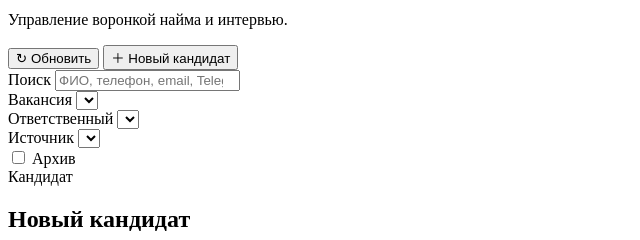
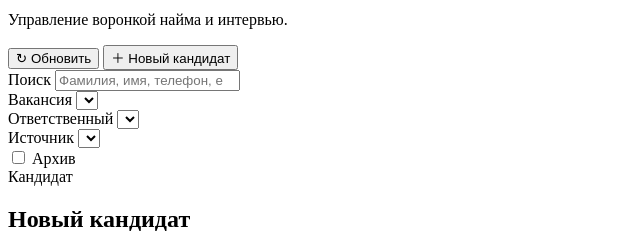
Before and after one commit to totKtoXam/recruting_ats, a website: page src/Index.html in a window 1280 px wide. Shown: the part 201-441 px from the top of the page, 0-640 px from the left. Drawn offline with Linux system fonts and the light colour scheme.

Commit message:
Update candidate search wording for split names

```diff
--- a/src/Index.html
+++ b/src/Index.html
@@ -45,7 +45,7 @@
     <section class="surface filters">
       <div class="field compact search-field">
         <label>Поиск</label>
-        <input id="filterSearch" type="search" placeholder="ФИО, телефон, email, Telegram..." oninput="renderBoard()">
+        <input id="filterSearch" type="search" placeholder="Фамилия, имя, телефон, email, Telegram..." oninput="renderBoard()">
       </div>
       <div class="field compact">
         <label>Вакансия</label>
```
